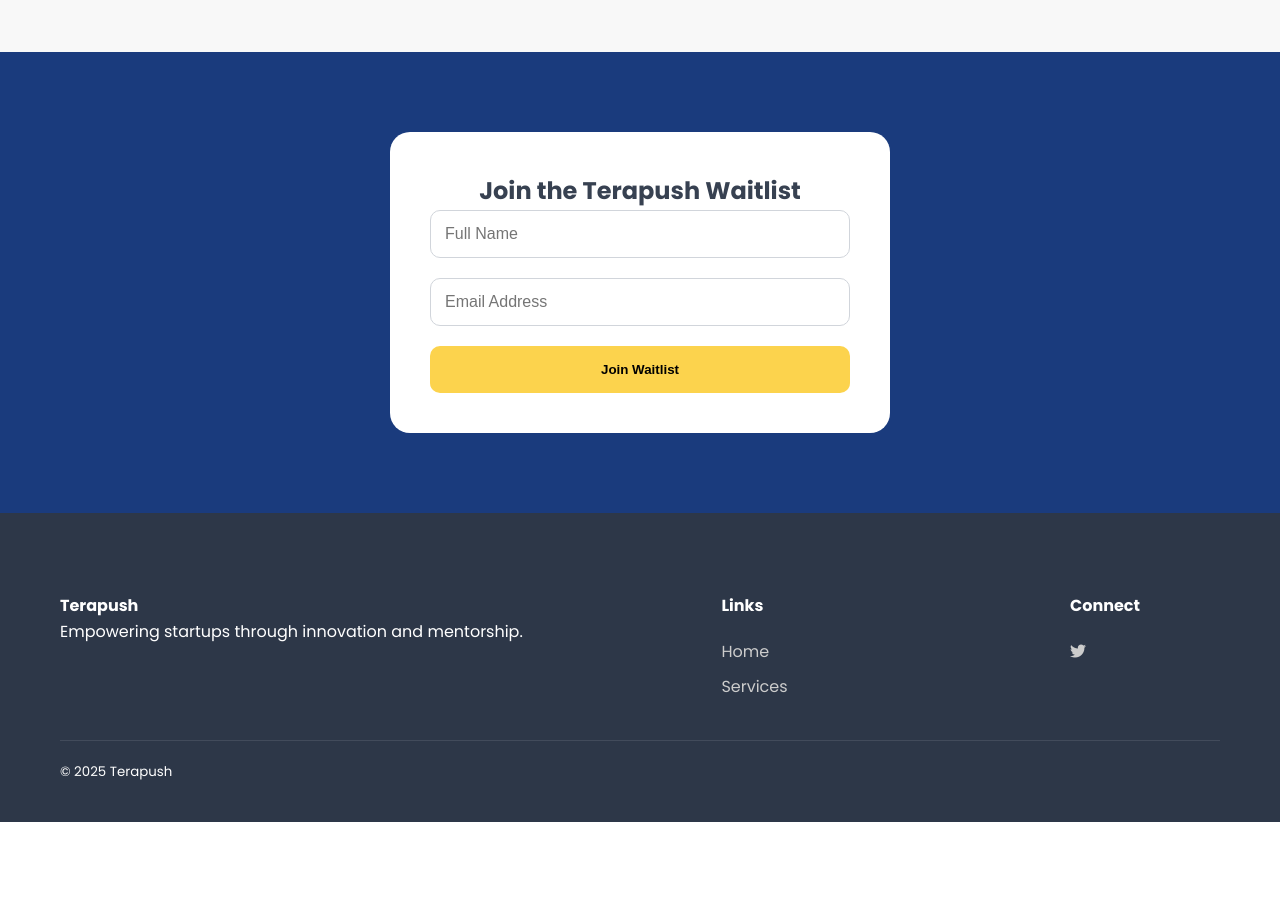
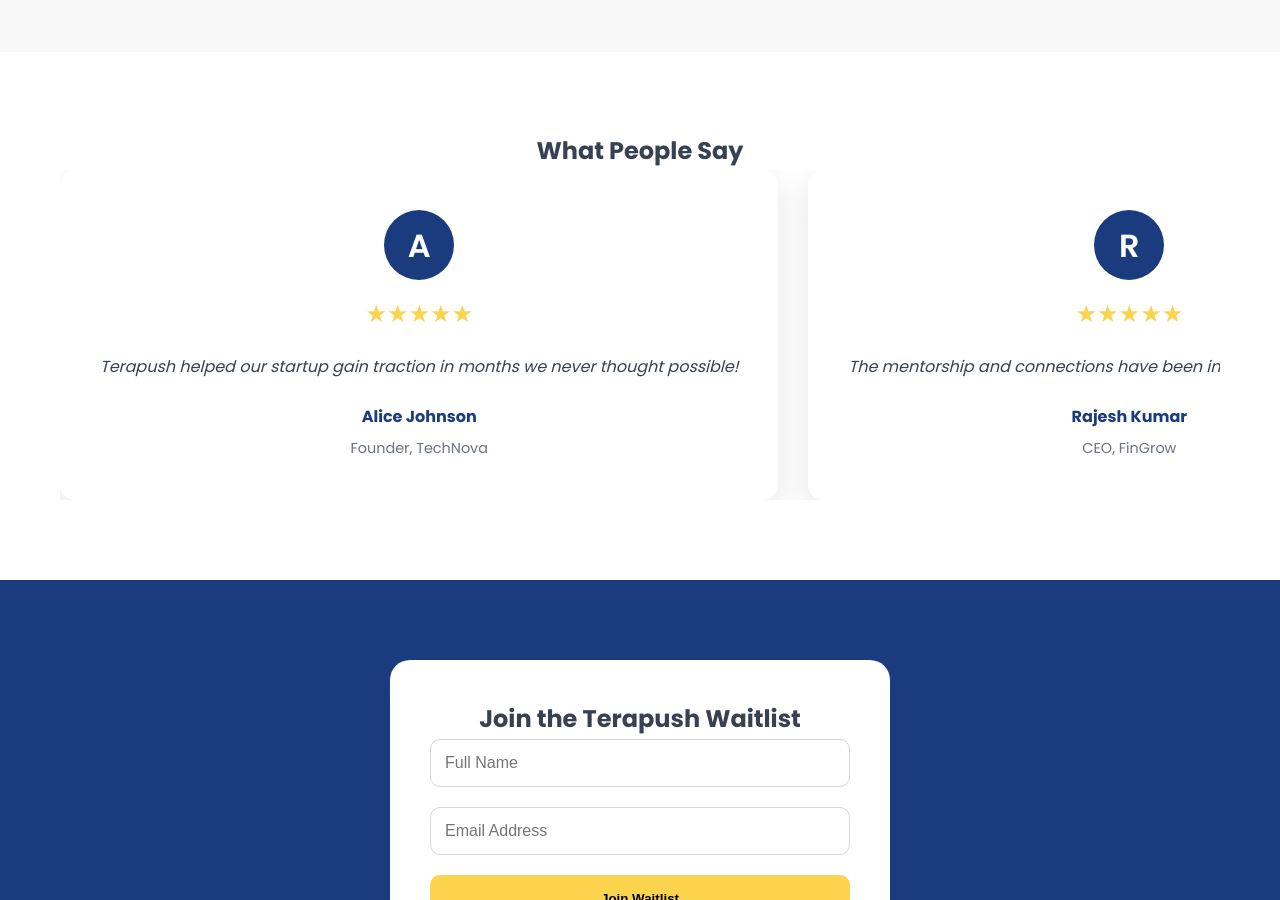
Before and after one commit to harshbafnaa/terapush, a plain HTML site: page index.html in a window 1280 px wide. Shown: the part 1900-2800 px from the top of the page. Before the commit the page ends 2722 px from the top, so only its background shows below. Drawn offline with Linux system fonts and the light colour scheme.

Commit message:
Update index.html

```diff
--- a/index.html
+++ b/index.html
@@ -17,12 +17,10 @@
     --text-color-dark: #374151;
     --text-color-light: #4b5563;
 }
-
 * { box-sizing: border-box; margin: 0; padding: 0; }
 body { font-family: 'Poppins', sans-serif; color: var(--text-color-dark); line-height: 1.6; background-color: #fff; }
 
 .container { max-width: 1200px; margin: 0 auto; padding: 0 20px; }
-
 a { text-decoration: none; color: inherit; }
 
 header {
@@ -34,18 +32,13 @@
     box-shadow: 0 2px 10px rgba(0,0,0,0.05);
 }
 
-.nav-content { display: flex; justify-content: space-between; align-items: center; }
-
+.nav-content { display: flex; justify-content: space-between; align-items: center; position: relative; }
 .logo { font-family: 'Montserrat', sans-serif; font-weight: 700; font-size: 1.8rem; color: var(--dark-blue); }
-
 nav { display: flex; align-items: center; }
-
 nav ul { display: flex; gap: 25px; list-style: none; }
-
 nav li a { font-weight: 600; color: var(--text-color-dark); transition: 0.3s; }
 nav li a:hover { color: var(--dark-blue); }
-
-.menu-toggle { display: none; font-size: 1.5rem; cursor: pointer; }
+.menu-toggle { display: none; font-size: 1.8rem; cursor: pointer; }
 
 /* Hero Section */
 #home {
@@ -89,9 +82,17 @@
 #testimonials { padding: 80px 0; text-align: center; background: white; }
 .testimonial-carousel { overflow: hidden; position: relative; }
 .testimonial-carousel-track { display: flex; gap: 30px; transition: transform 0.5s ease-in-out; }
-.testimonial-card { flex: 0 0 auto; min-width: 300px; background: white; padding: 40px; border-radius: 15px; box-shadow: 0 10px 30px rgba(0,0,0,0.1); }
+.testimonial-card { flex: 0 0 auto; min-width: 300px; background: white; padding: 40px; border-radius: 15px; box-shadow: 0 10px 30px rgba(0,0,0,0.1); text-align: center; }
 .stars { color: var(--yellow-accent); font-size: 1.5rem; margin-bottom: 20px; }
 .testimonial-card .quote { font-size: 1rem; font-style: italic; margin-bottom: 25px; }
+.testimonial-author-avatar { width: 70px; height: 70px; background-color: var(--dark-blue); color: white; border-radius: 50%; display: flex; align-items: center; justify-content: center; font-weight: 600; font-size: 2rem; margin: 0 auto 15px; }
+.testimonial-author-info strong { display: block; color: var(--dark-blue); margin-bottom: 5px; }
+.testimonial-author-info span { font-size: 0.9rem; color: var(--light-gray); }
+
+/* Carousel Nav */
+.carousel-nav-btn { position: absolute; top: 50%; transform: translateY(-50%); background: white; border: 1px solid #ddd; border-radius: 50%; width: 45px; height: 45px; display: flex; align-items: center; justify-content: center; cursor: pointer; }
+.carousel-nav-btn.left { left: -60px; }
+.carousel-nav-btn.right { right: -60px; }
 
 /* Waitlist */
 #waitlist { background-color: var(--dark-blue); padding: 80px 20px; text-align: center; }
@@ -115,12 +116,13 @@
 
 /* Responsive */
 @media(max-width: 768px){
-    nav ul { display: none; flex-direction: column; gap: 15px; background: white; position: absolute; top: 70px; left: 0; width: 100%; padding: 20px; box-shadow: 0 5px 20px rgba(0,0,0,0.1); }
+    nav ul { display: none; flex-direction: column; gap: 15px; background: white; position: absolute; top: 70px; right: 0; width: 250px; padding: 20px; box-shadow: 0 5px 20px rgba(0,0,0,0.1); border-radius: 8px; }
     nav ul.show { display: flex; }
     .menu-toggle { display: block; }
     .about-content-wrapper { flex-direction: column; gap: 30px; }
     .grid-4 { grid-template-columns: 1fr; }
     .testimonial-card { min-width: 90%; margin: 0 auto; }
+    .carousel-nav-btn { display: none; }
 }
 </style>
 </head>
@@ -180,6 +182,34 @@
     </div>
 </section>
 
+<section id="testimonials">
+    <div class="container">
+        <h2>What People Say</h2>
+        <div class="testimonial-carousel">
+            <div class="testimonial-carousel-track">
+                <div class="testimonial-card">
+                    <div class="testimonial-author-avatar">A</div>
+                    <div class="stars">★★★★★</div>
+                    <p class="quote">Terapush helped our startup gain traction in months we never thought possible!</p>
+                    <div class="testimonial-author-info"><strong>Alice Johnson</strong><span>Founder, TechNova</span></div>
+                </div>
+                <div class="testimonial-card">
+                    <div class="testimonial-author-avatar">R</div>
+                    <div class="stars">★★★★★</div>
+                    <p class="quote">The mentorship and connections have been invaluable for our growth.</p>
+                    <div class="testimonial-author-info"><strong>Rajesh Kumar</strong><span>CEO, FinGrow</span></div>
+                </div>
+                <div class="testimonial-card">
+                    <div class="testimonial-author-avatar">M</div>
+                    <div class="stars">★★★★★</div>
+                    <p class="quote">A fantastic hub for innovators. Highly recommend for early-stage startups!</p>
+                    <div class="testimonial-author-info"><strong>Maria Lopez</strong><span>Co-founder, HealthConnect</span></div>
+                </div>
+            </div>
+        </div>
+    </div>
+</section>
+
 <section id="waitlist">
     <div class="container">
         <div class="waitlist-card">
@@ -197,10 +227,10 @@
     <div class="container">
         <div class="footer-grid">
             <div><h4>Terapush</h4><p>Empowering startups through innovation and mentorship.</p></div>
-            <div class="footer-column"><h4>Links</h4><ul><li><a href="#home">Home</a></li><li><a href="#services">Services</a></li></ul></div>
-            <div class="footer-column"><h4>Connect</h4><a href="#"><i class="fab fa-twitter"></i></a></div>
+            <div class="footer-column"><h4>Quick Links</h4><ul><li><a href="#home">Home</a></li><li><a href="#services">Services</a></li><li><a href="#about">About</a></li><li><a href="#testimonials">Testimonials</a></li></ul></div>
+            <div class="footer-column"><h4>Connect</h4><ul><li><a href="#"><i class="fab fa-twitter"></i> Twitter</a></li><li><a href="#"><i class="fab fa-linkedin"></i> LinkedIn</a></li></ul></div>
         </div>
-        <div class="footer-bottom"><small>© 2025 Terapush</small></div>
+        <div class="footer-bottom"><small>© 2025 Terapush | All Rights Reserved</small></div>
     </div>
 </footer>
 
```
